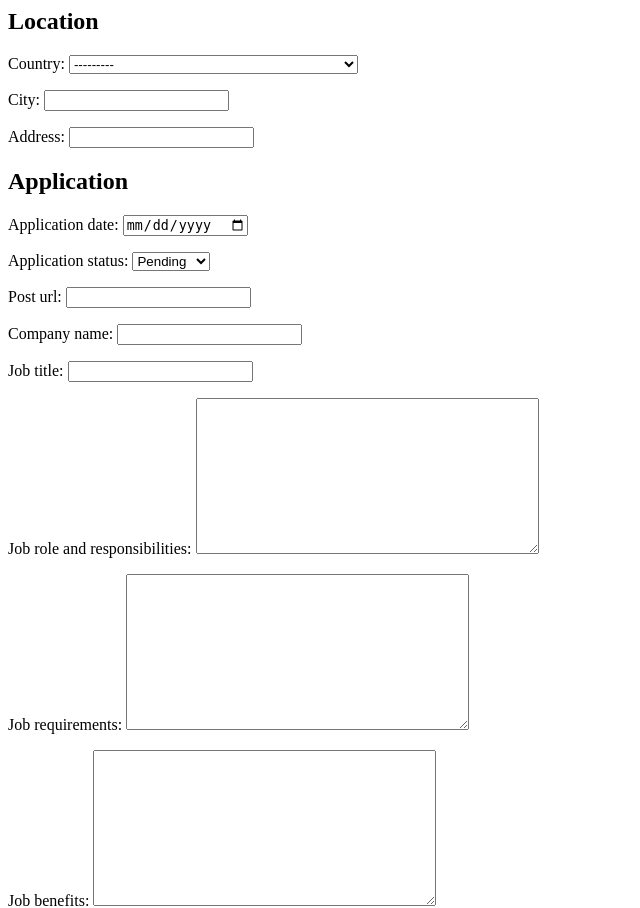
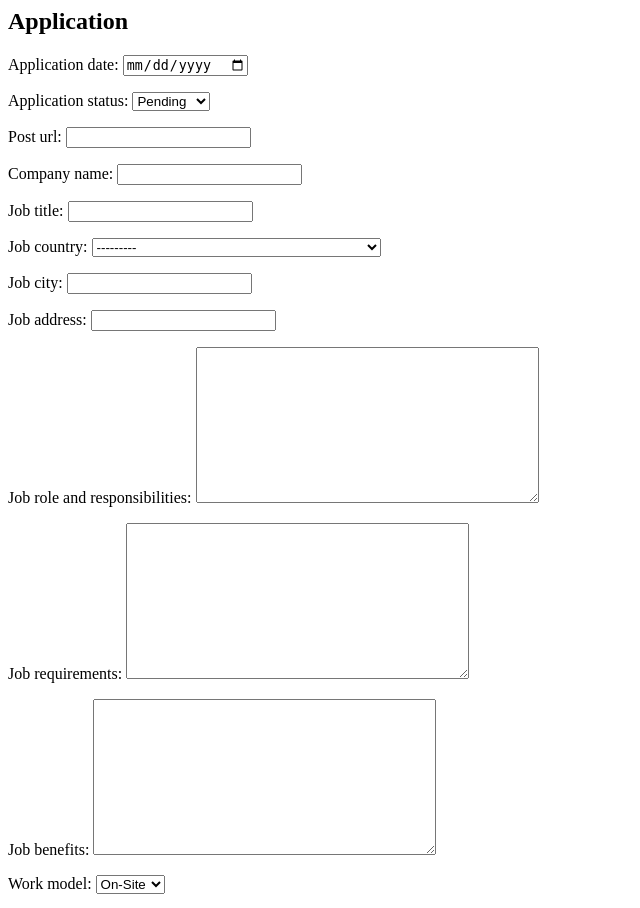
Before and after one commit to Moha-AlHanbali/application-loom, a Django app: page /application/create/ in a window 1280 px wide. Shown: the top 908 px of the page, without its empty margins (0-640 px from the left). Run offline with Django 4.2, Linux system fonts and the light colour scheme.

Commit message:
feat: merged location with application model to scale-down app

```diff
--- a/applications/admin.py
+++ b/applications/admin.py
@@ -1,6 +1,5 @@
 from django.contrib import admin
-from .models import Interaction, Location, Application
+from .models import Interaction, Application
 
 admin.site.register(Interaction)
-admin.site.register(Location)
 admin.site.register(Application)
--- a/applications/forms.py
+++ b/applications/forms.py
@@ -1,19 +1,17 @@
 from django import forms
 
-from .models import Interaction, Location, Application
+from .models import Interaction, Application
 
 
 class InteractionForm(forms.ModelForm):
     class Meta:
         model = Interaction
-        fields = ["interaction_highlight", "interaction_date", "interaction_description"]
+        fields = [
+            "interaction_highlight",
+            "interaction_date",
+            "interaction_description",
+        ]
         widgets = {"interaction_date": forms.widgets.DateInput(attrs={"type": "date"})}
-
-
-class LocationForm(forms.ModelForm):
-    class Meta:
-        model = Location
-        fields = ["country", "city", "address"]
 
 
 class ApplicationForm(forms.ModelForm):
@@ -25,6 +23,9 @@ class ApplicationForm(forms.ModelForm):
             "post_url",
             "company_name",
             "job_title",
+            "job_country",
+            "job_city",
+            "job_address",
             "job_role_and_responsibilities",
             "job_requirements",
             "job_benefits",
--- a/applications/models.py
+++ b/applications/models.py
@@ -11,13 +11,6 @@ class Interaction(models.Model):
     def __str__(self):
         return self.interaction_highlight
 
-class Location(models.Model):
-    id = models.BigAutoField(primary_key=True)
-    country = CountryField(blank=False, null=False)
-    city = models.CharField(max_length=255, blank=False, null=False)
-    address = models.CharField(max_length=255, blank=False, null=False)
-    def __str__(self):
-        return f"{self.city}, {self.country}"
 
 class Insight(models.Model):
     id = models.BigAutoField(primary_key=True)
@@ -61,7 +54,11 @@ class Application(models.Model):
     company_insights = models.TextField()
 
     job_title = models.CharField(max_length=255, blank=False, null=False)
-    job_location = models.OneToOneField(Location, on_delete=models.CASCADE)
+
+    job_country = CountryField(blank=False, null=False)
+    job_city = models.CharField(max_length=255, blank=False, null=False)
+    job_address = models.CharField(max_length=255, blank=False, null=False)
+
     job_role_and_responsibilities = models.TextField(blank=False, null=False)
     job_requirements = models.TextField(blank=False, null=False)
     job_benefits = models.TextField(blank=False, null=False)
--- a/applications/templates/applications/create_application.html
+++ b/applications/templates/applications/create_application.html
@@ -1,8 +1,5 @@
 <form method="POST" action="{% url 'create_application' %}">
   {% csrf_token %}
-
-  <h2>Location</h2>
-  {{ location_form.as_p }}
 
   <h2>Application</h2>
   {{ application_form.as_p }}
--- a/applications/views.py
+++ b/applications/views.py
@@ -1,29 +1,24 @@
 from django.shortcuts import render, redirect
-from .forms import ApplicationForm, InteractionForm, LocationForm
+from .forms import ApplicationForm, InteractionForm
 
 
 def create_application(request):
     if request.method == "POST":
         application_form = ApplicationForm(request.POST)
-        location_form = LocationForm(request.POST)
         interaction_form = InteractionForm(request.POST)
 
         if (
             application_form.is_valid()
-            and location_form.is_valid()
             and interaction_form.is_valid()
         ):
             interaction = interaction_form.save()
-            location = location_form.save()
             application = application_form.save(commit=False)
             application.interactions = interaction
-            application.job_location = location
             application.save()
 
             return redirect("success_page")
     else:
         application_form = ApplicationForm()
-        location_form = LocationForm()
         interaction_form = InteractionForm()
 
     return render(
@@ -31,7 +26,6 @@ def create_application(request):
         "applications/create_application.html",
         {
             "interaction_form": interaction_form,
-            "location_form": location_form,
             "application_form": application_form,
         },
     )
```
Also changed, not shown: applications/migrations/0001_initial.py.
